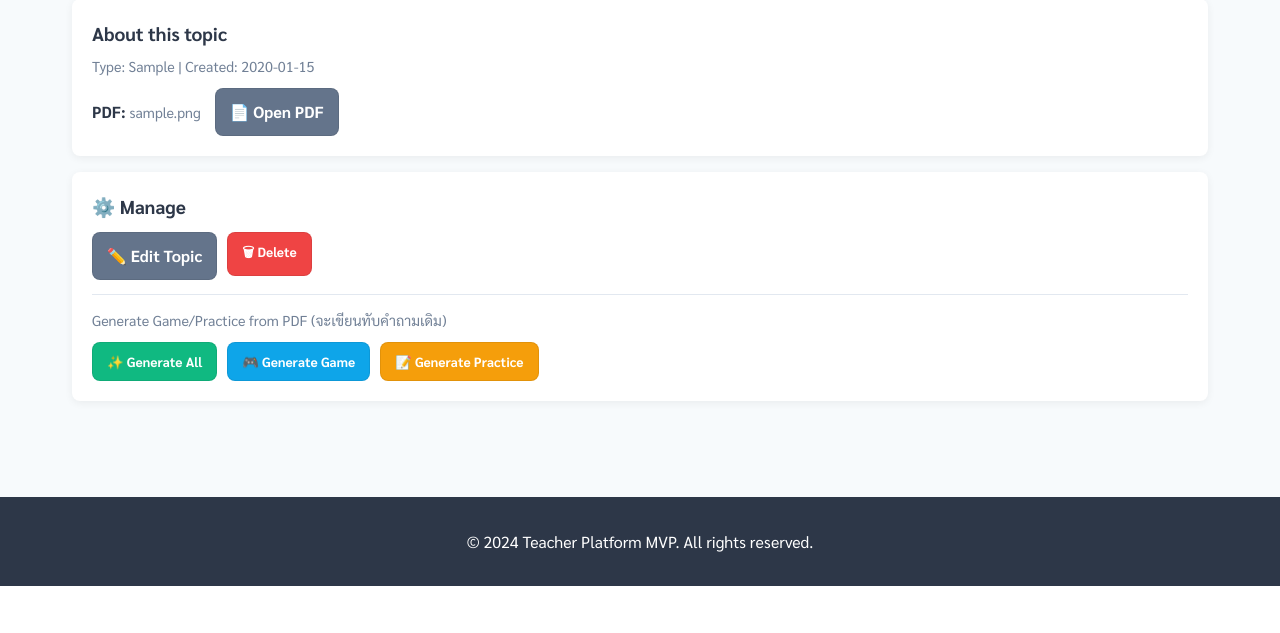
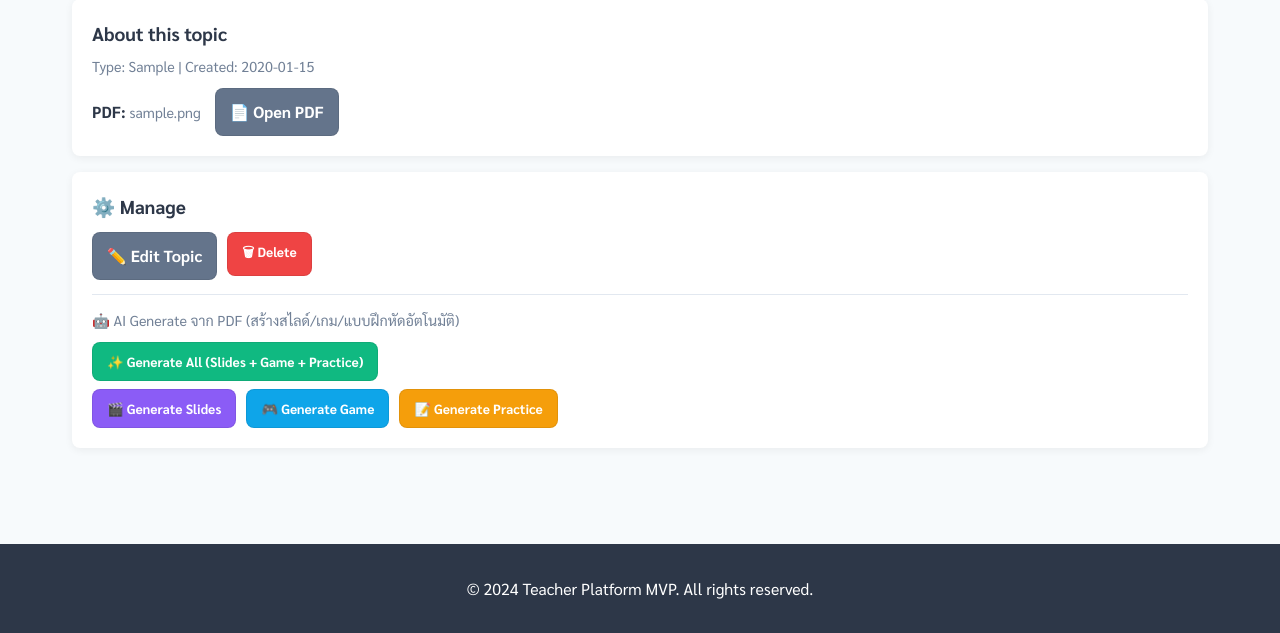
Before and after one commit to Gowithe/classready, a Flask app: page /topic/1 in a window 1280 px wide. Shown: the part 349-982 px from the top of the page. Before the commit the page ends 935 px from the top, so only its background shows below. Run offline with Flask 3, Linux system fonts and the light colour scheme; the visitor is signed in with stand-in values (Sample User, id 1); tables that the repository leaves empty hold one stand-in row (values such as "Sample post").

Commit message:
Update topic_detail.html

```diff
--- a/templates/topic_detail.html
+++ b/templates/topic_detail.html
@@ -244,12 +244,18 @@
   <hr style="margin:14px 0; border:none; border-top:1px solid #e2e8f0;">
 
   <div class="muted" style="margin-bottom:8px;">
-    Generate Game/Practice from PDF (จะเขียนทับคำถามเดิม)
+    🤖 AI Generate จาก PDF (สร้างสไลด์/เกม/แบบฝึกหัดอัตโนมัติ)
   </div>
 
   <div class="btnrow">
     <button class="btn2 green" id="btnGenAll" type="button" {% if not topic.pdf_file %}disabled{% endif %}>
-      ✨ Generate All
+      ✨ Generate All (Slides + Game + Practice)
+    </button>
+  </div>
+
+  <div class="btnrow" style="margin-top: 8px;">
+    <button class="btn2" id="btnGenSlides" type="button" style="background: #8b5cf6;" {% if not topic.pdf_file %}disabled{% endif %}>
+      🎬 Generate Slides
     </button>
     <button class="btn2 secondary" id="btnGenGame" type="button" {% if not topic.pdf_file %}disabled{% endif %}>
       🎮 Generate Game
@@ -286,8 +292,10 @@
   }
 
   function showModal(mode) {
-    let message = 'Generating Game + Practice from PDF...';
-    if (mode === 'game') {
+    let message = 'Generating Slides + Game + Practice from PDF...';
+    if (mode === 'slides') {
+      message = 'Generating Slides from PDF...';
+    } else if (mode === 'game') {
       message = 'Generating Game from PDF...';
     } else if (mode === 'practice') {
       message = 'Generating Practice from PDF...';
@@ -319,11 +327,21 @@
       return;
     }
 
-    const ok = confirm(`ยืนยัน Generate (${mode}) จาก PDF?\nระบบจะเขียนทับคำถามเดิม`);
+    let confirmMsg = `ยืนยัน Generate (${mode}) จาก PDF?`;
+    if (mode === 'all') {
+      confirmMsg = 'ยืนยัน Generate All (Slides + Game + Practice) จาก PDF?\nระบบจะเขียนทับข้อมูลเดิมทั้งหมด';
+    } else if (mode === 'slides') {
+      confirmMsg = 'ยืนยัน Generate Slides จาก PDF?\nระบบจะเขียนทับสไลด์เดิม';
+    } else {
+      confirmMsg = `ยืนยัน Generate ${mode} จาก PDF?\nระบบจะเขียนทับคำถามเดิม`;
+    }
+
+    const ok = confirm(confirmMsg);
     if(!ok) return;
 
     const buttons = [
       document.getElementById('btnGenAll'),
+      document.getElementById('btnGenSlides'),
       document.getElementById('btnGenGame'),
       document.getElementById('btnGenPractice')
     ];
@@ -333,7 +351,7 @@
     showModal(mode);
 
     try{
-      setStatus('⏳ Generating... (กำลังสร้างคำถามจาก PDF)');
+      setStatus('⏳ Generating... (กำลังสร้างเนื้อหาจาก PDF)');
 
       const res = await fetch(`/api/topic/${topicId}/generate`, {
         method: 'POST',
@@ -354,7 +372,9 @@
       setStatus('✅ Generated successfully!');
       hideModal();
 
-      if(mode === 'game'){
+      if(mode === 'slides'){
+        window.location.href = `/topic/${topicId}/slides`;
+      }else if(mode === 'game'){
         window.location.href = `/topic/${topicId}/game`;
       }else if(mode === 'practice'){
         window.location.href = `/topic/${topicId}/practice`;
@@ -374,10 +394,12 @@
   }
 
   const btnAll = document.getElementById('btnGenAll');
+  const btnSlides = document.getElementById('btnGenSlides');
   const btnGame = document.getElementById('btnGenGame');
   const btnPractice = document.getElementById('btnGenPractice');
 
   if(btnAll) btnAll.addEventListener('click', () => callGenerate('all'));
+  if(btnSlides) btnSlides.addEventListener('click', () => callGenerate('slides'));
   if(btnGame) btnGame.addEventListener('click', () => callGenerate('game'));
   if(btnPractice) btnPractice.addEventListener('click', () => callGenerate('practice'));
 </script>
```
